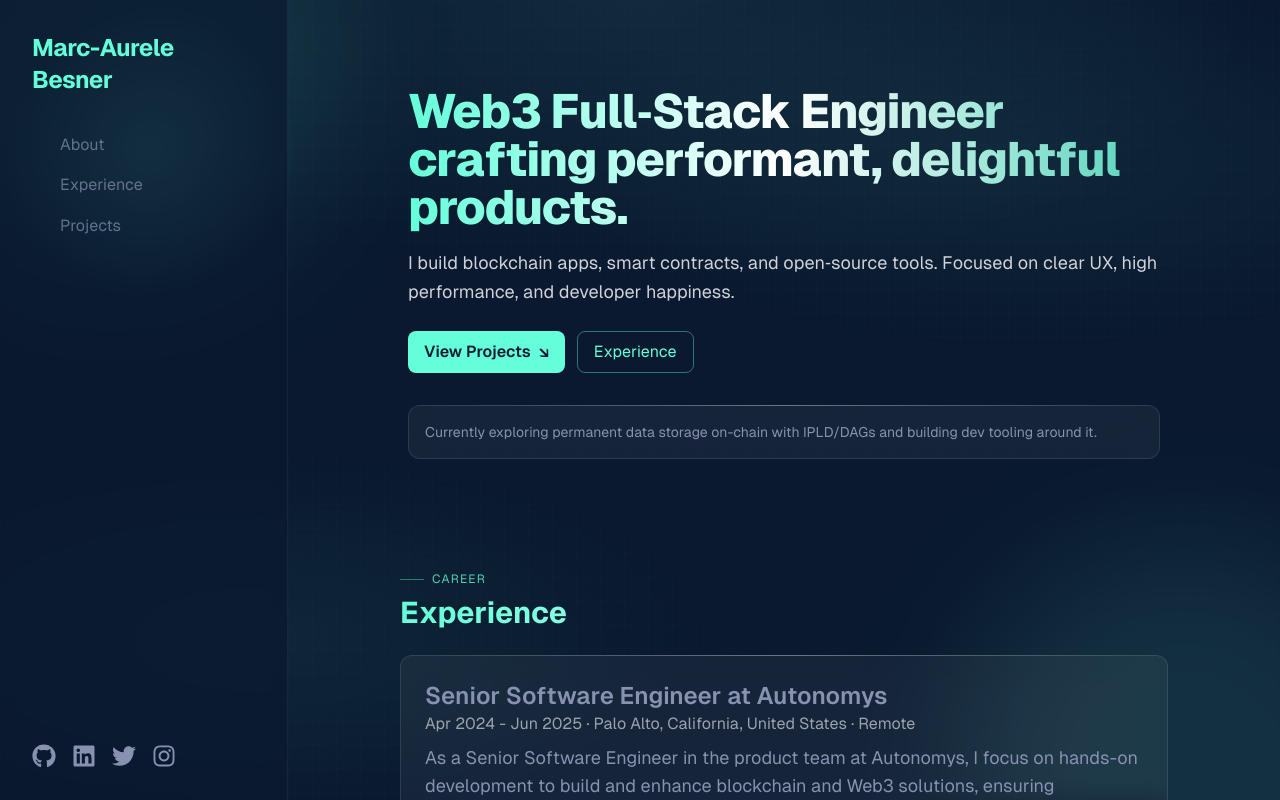
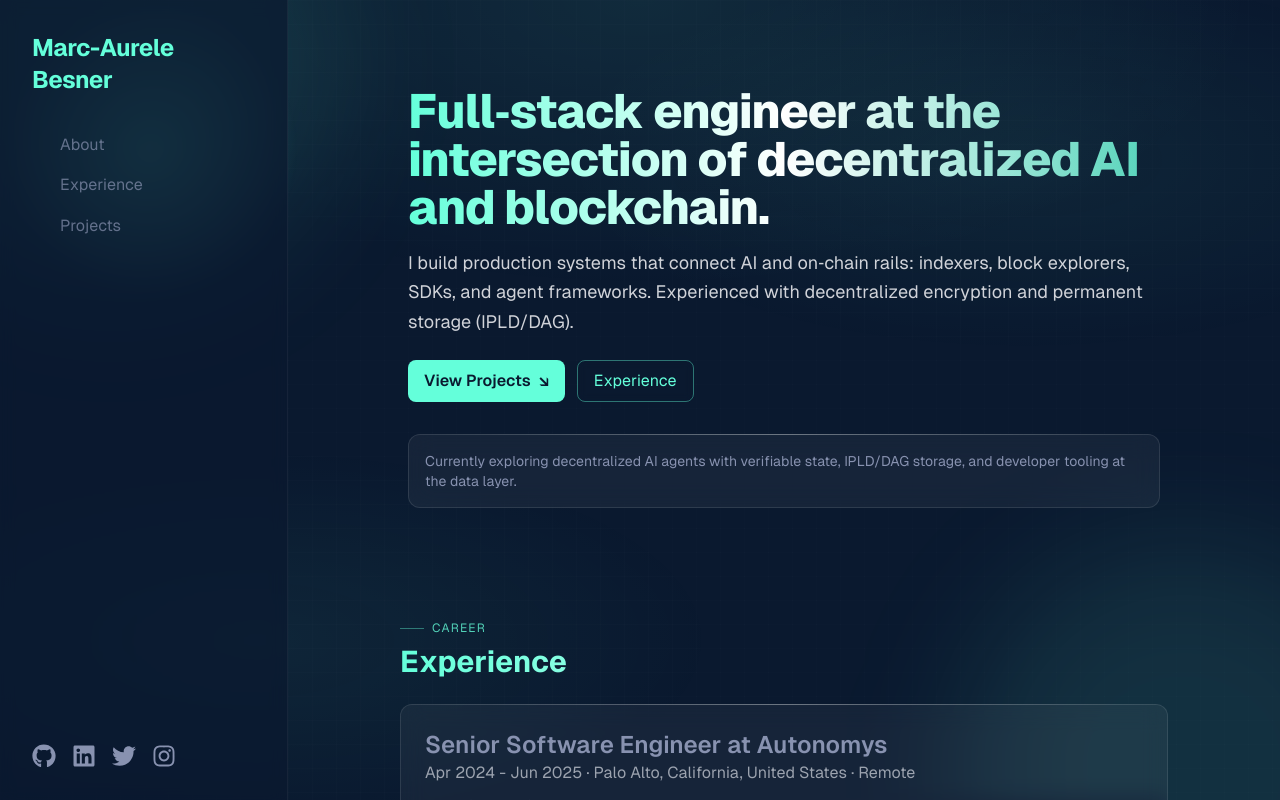
Before and after one commit to marc-aurele-besner/marcaurelebesner.com-v3, a Next.js app: page / in a window 1280 px wide. Shown: the top 800 px of the page. Built offline with nearby package versions, Linux system fonts and the light colour scheme; no server answers.

Commit message:
Update About section with focus on decentralized AI and blockchain
Co-authored-by: marc.aurele.desk <marc.aurele.desk@gmail.com>

```diff
--- a/src/components/About.tsx
+++ b/src/components/About.tsx
@@ -12,10 +12,10 @@ export default function About() {
     >
       <div className="max-w-3xl px-2">
         <h1 className="text-4xl sm:text-5xl font-extrabold leading-tight bg-gradient-to-r from-lightCyan via-white to-lightCyan/80 bg-clip-text text-transparent tracking-tight">
-          Web3 Full‑Stack Engineer crafting performant, delightful products.
+          Full‑stack engineer at the intersection of decentralized AI and blockchain.
         </h1>
         <p className="mt-4 text-lg leading-relaxed text-gray-200/90">
-          I build blockchain apps, smart contracts, and open‑source tools. Focused on clear UX, high performance, and developer happiness.
+          I build production systems that connect AI and on‑chain rails: indexers, block explorers, SDKs, and agent frameworks. Experienced with decentralized encryption and permanent storage (IPLD/DAG).
         </p>
 
         <div className="mt-6 flex flex-wrap gap-3">
@@ -36,7 +36,7 @@ export default function About() {
 
         <GlassCard className="p-4 mt-8">
           <p className="text-sm text-grayTone">
-            Currently exploring permanent data storage on-chain with IPLD/DAGs and building dev tooling around it.
+            Currently exploring decentralized AI agents with verifiable state, IPLD/DAG storage, and developer tooling at the data layer.
           </p>
         </GlassCard>
       </div>
```
